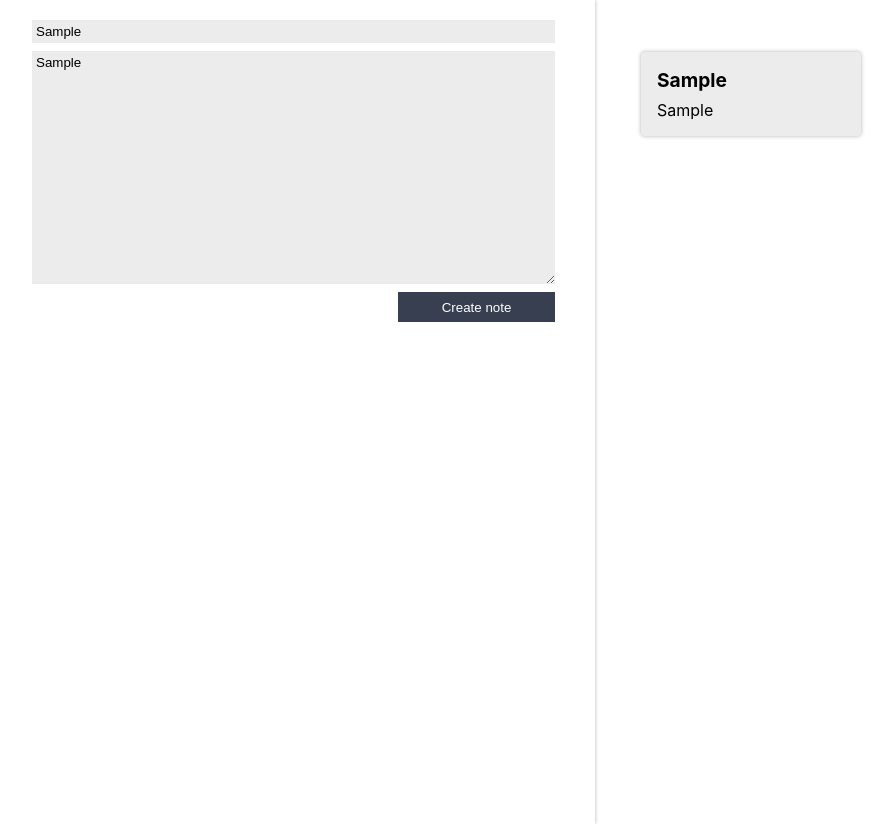
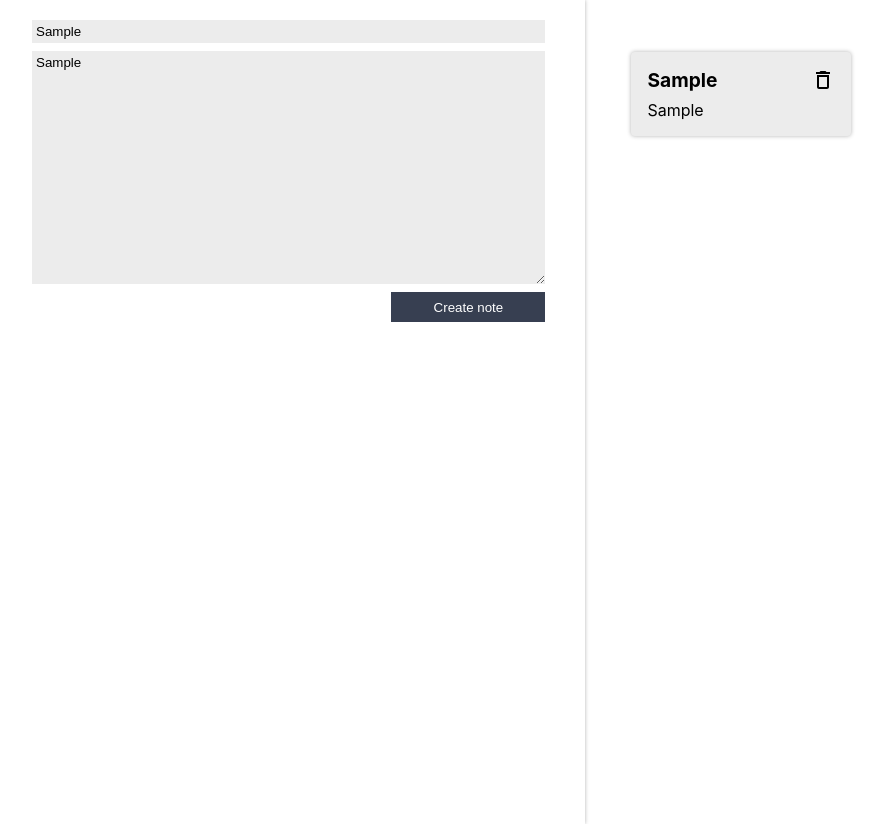
Before and after one commit to tiffany-philippi/ceep, a React (Create React App) app: page / in a window 1280 px wide. Both pictures are taken after typing "Sample", "Sample" into the empty fields and a click on the button "Create note". Shown: the whole page, without its empty margins (8-902 px from the left). Built offline with nearby package versions, Linux system fonts and the light colour scheme.

Commit message:
note delete

```diff
--- a/src/App.js
+++ b/src/App.js
@@ -18,11 +18,17 @@ class App extends Component {
       ]
     })
   }
+  deleteNote(index) {
+    let noteState = this.state.notes;
+    noteState.splice(index, 1);
+    console.log(noteState);
+    this.setState({notes: noteState});
+  }
   render() {
     return (
       <div className="content">
         <NoteCreateForm createNote={this.createNoteSubmit.bind(this)}/>
-        <NotesList notes={this.state.notes}/>
+        <NotesList deleteNote={this.deleteNote.bind(this)} notes={this.state.notes}/>
       </div>
     );
   }
--- a/src/components/NoteCard/NoteCard.jsx
+++ b/src/components/NoteCard/NoteCard.jsx
@@ -1,12 +1,19 @@
 import React, { Component } from "react";
 import "./note-card.css"
+import {ReactComponent as DeleteSVG} from "../../assets/images/delete.svg"
 
 class NoteCard extends Component {
+  deleteNote() {
+    const i = this.props.index;
+    this.props.deleteNote(i);
+  }
+
   render() {
     return (
       <section className="note_card_section">
         <header className="note_card_header">
           <h1 className="note_card_title">{this.props.note.title}</h1>
+          <DeleteSVG onClick={this.deleteNote.bind(this)}/>
         </header>
         <p className="note_card_text">{this.props.note.note}</p>
       </section>
--- a/src/components/NoteCard/note-card.css
+++ b/src/components/NoteCard/note-card.css
@@ -11,6 +11,12 @@
   margin: 0 10px;
 }
 
+.note_card_section .note_card_header {
+  display: flex;
+  justify-content: space-between;
+  width: 100%;
+}
+
 .note_card_section .note_card_header .note_card_title {
   margin: 0;
   font-size: 1.2em;
--- a/src/components/NotesList/NotesList.jsx
+++ b/src/components/NotesList/NotesList.jsx
@@ -9,7 +9,7 @@ class NotesList extends Component {
         {this.props.notes.map((note, index) => {
           return (
             <li className="notes_list_item" key={index}>
-              <NoteCard note={note}/>
+              <NoteCard index={index} deleteNote={this.props.deleteNote} note={note}/>
             </li>
           );
         })}
--- a/src/components/NotesList/notes-list.css
+++ b/src/components/NotesList/notes-list.css
@@ -2,7 +2,7 @@
   background-color: #fff;
   flex-grow: 3;
   display: grid;
-  grid-template-columns: auto;
+  grid-template-columns: auto auto auto auto;
   list-style-type: none;
   padding-left: 24px;
   padding-top: 24px;
```
Also changed, not shown: src/assets/images/delete.svg (added).
